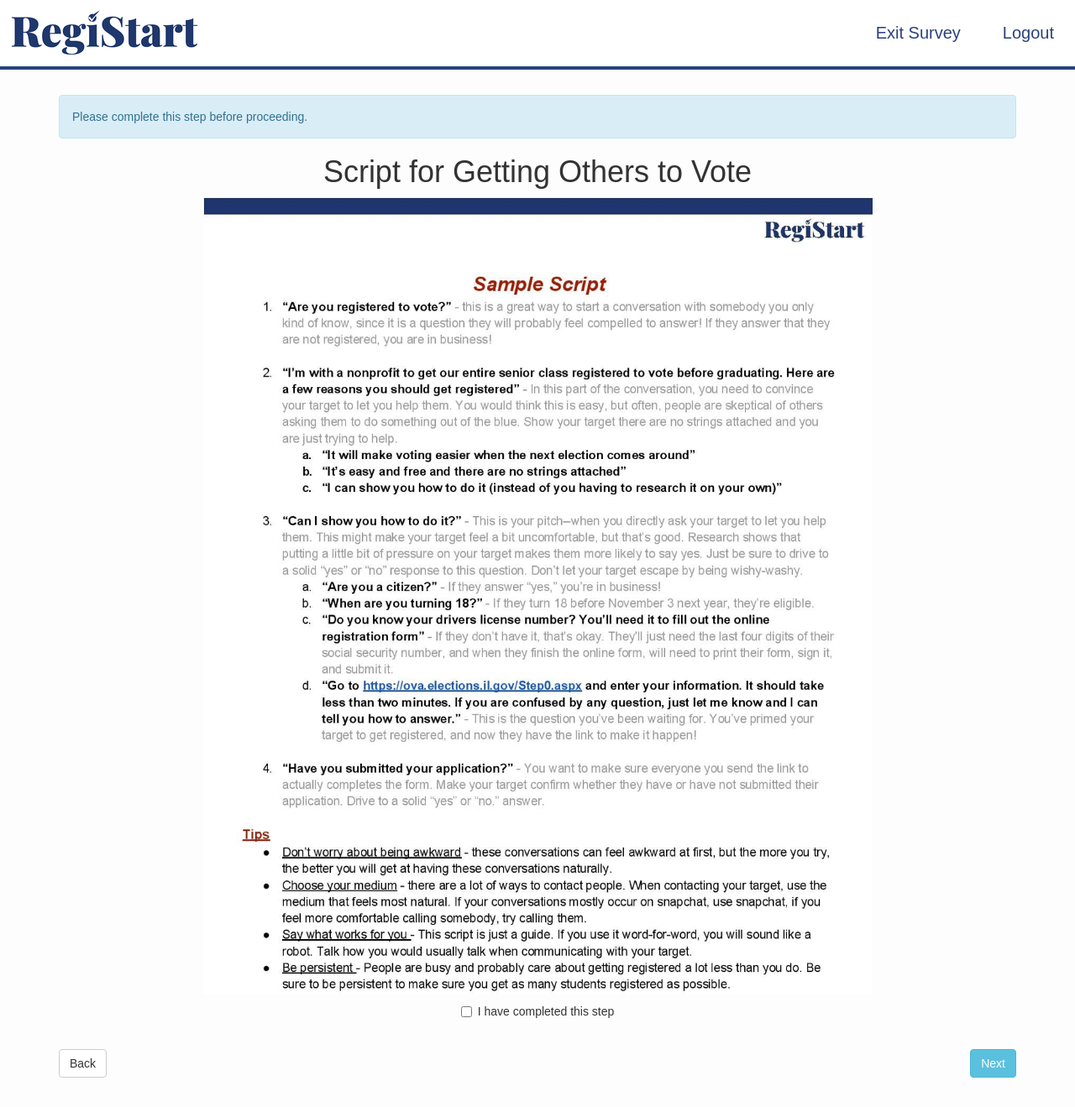
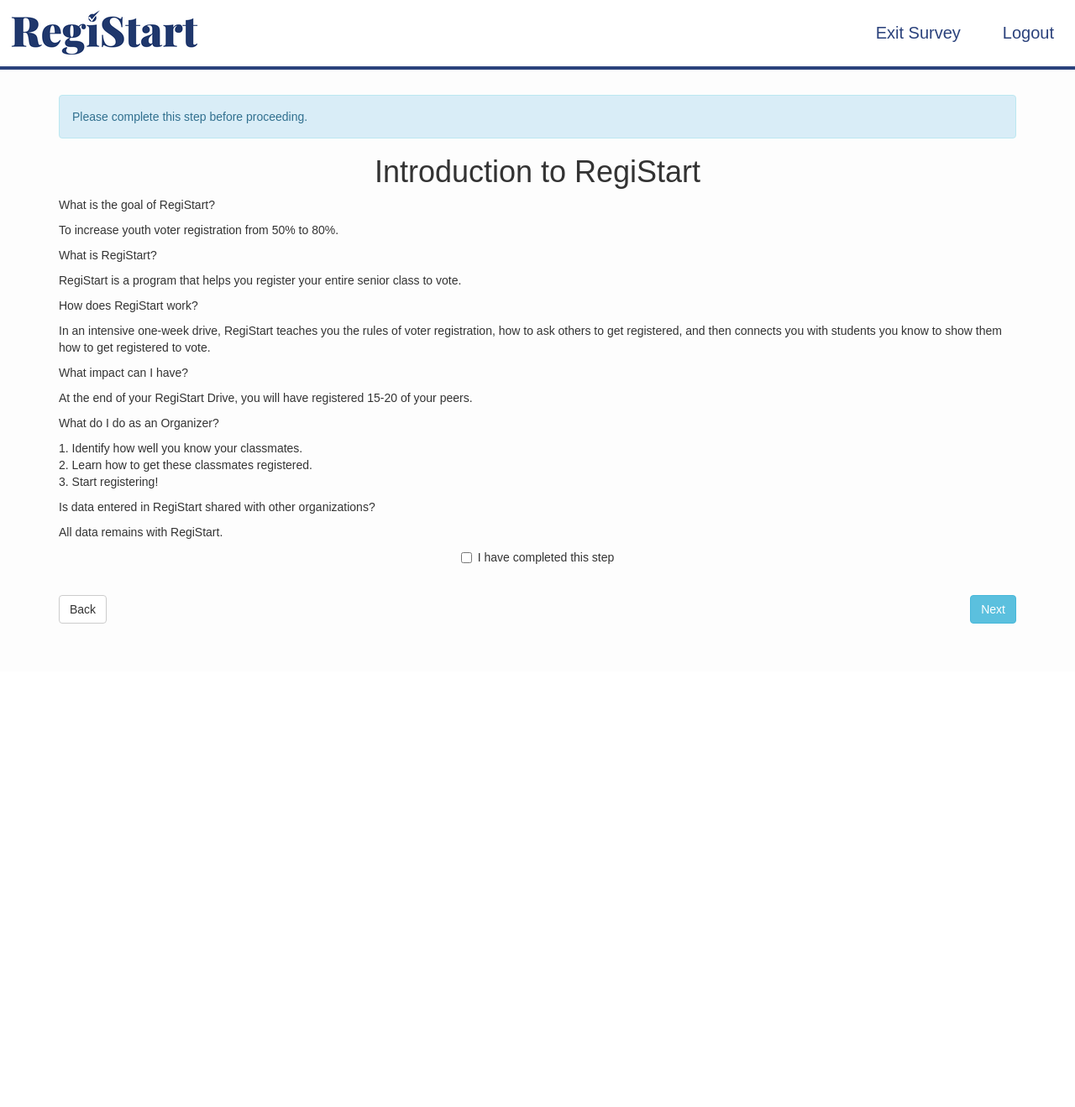
Before and after one commit to nnhsse201920/registart-webapp, a Flask app: page /survey/script in a window 1280 px wide. Shown: the whole page at 84% size. After the commit the page ends 743 px from the top, so only its background shows below. Run offline with Flask 2, Linux system fonts and the light colour scheme; the visitor is signed in with stand-in values (Sample User, id 1); some libraries are stand-ins or nearby versions.

Commit message:
Update script.html

```diff
--- a/Project/app/templates/script.html
+++ b/Project/app/templates/script.html
@@ -4,10 +4,24 @@
 
 {% block app_content %}
     <link rel="stylesheet" type="text/css" href="{{ url_for('static', filename = 'style.css') }}">
-    <center><h1>Script for Getting Others to Vote</h1></center>
-    <div class="scriptDoc">
-        <center><img src="/static/script.png"></center>
-    </div>
+    <center><h1 id="aboutHeader">Introduction to RegiStart</h1></center>
+
+    <p id="boldtext">What is the goal of RegiStart?</p>
+    <p>To increase youth voter registration from 50% to 80%.</p>
+    <p id="boldtext">What is RegiStart?</p>
+    <p>RegiStart is a program that helps you register your entire senior class to vote.</p>
+    <p id="boldtext">How does RegiStart work?</p>
+    <p>In an intensive one-week drive, RegiStart teaches you the rules of voter registration,
+        how to ask others to get registered, and then connects you with students you know to show them how to get registered to vote.</p>
+    <p id="boldtext">What impact can I have?</p>
+    <p>At the end of your RegiStart Drive, you will have registered 15-20 of your peers.</p>
+    <p id="boldtext">What do I do as an Organizer?</p>
+    <p>
+        1. Identify how well you know your classmates.<br>
+        2. Learn how to get these classmates registered.<br>
+        3. Start registering!</p>
+    <p id="boldtext">Is data entered in RegiStart shared with other organizations?</p>
+    <p>All data remains with RegiStart.</p>
     <form action="" method="post" novalidate>
         {{ form.csrf_token() }}
         <center>
```
